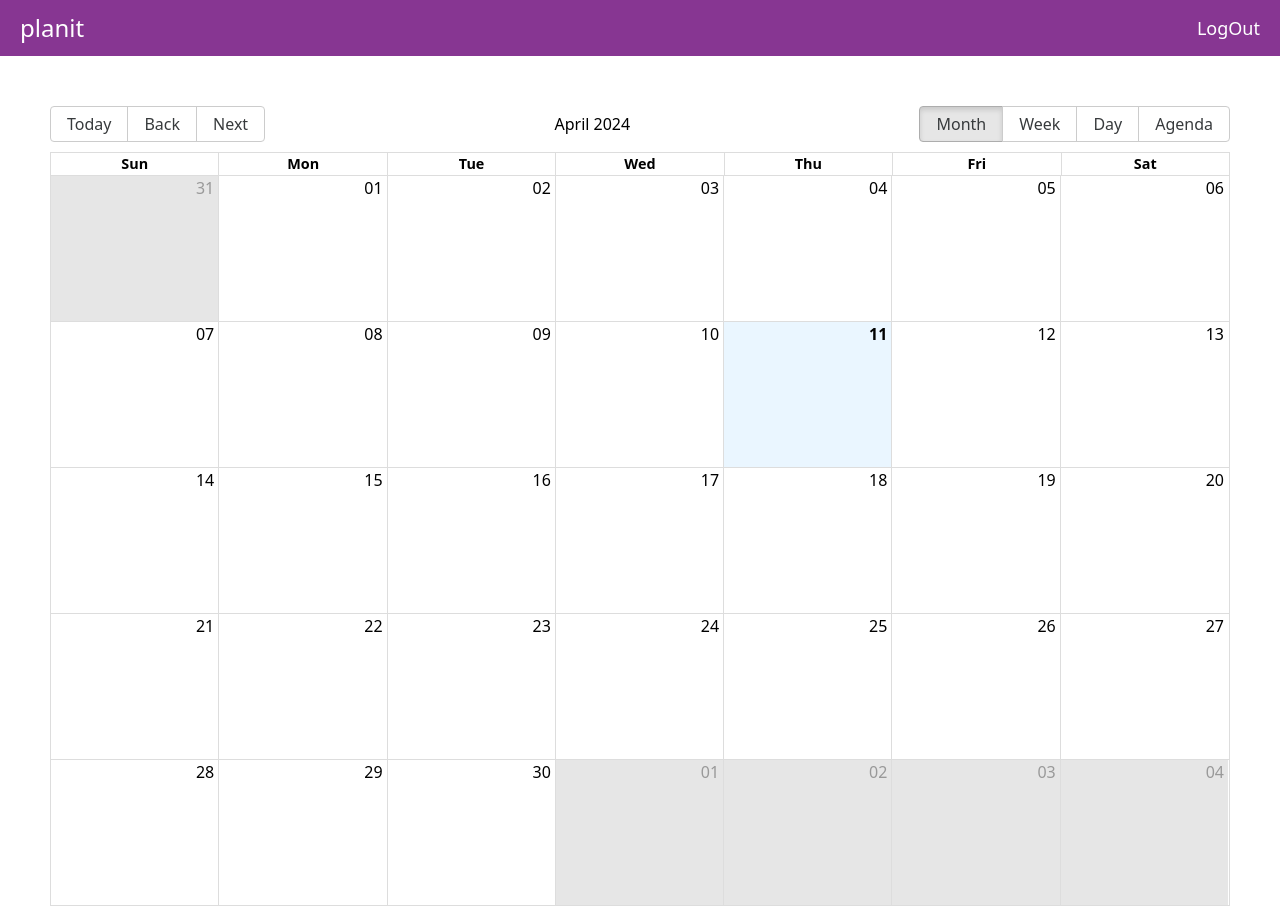
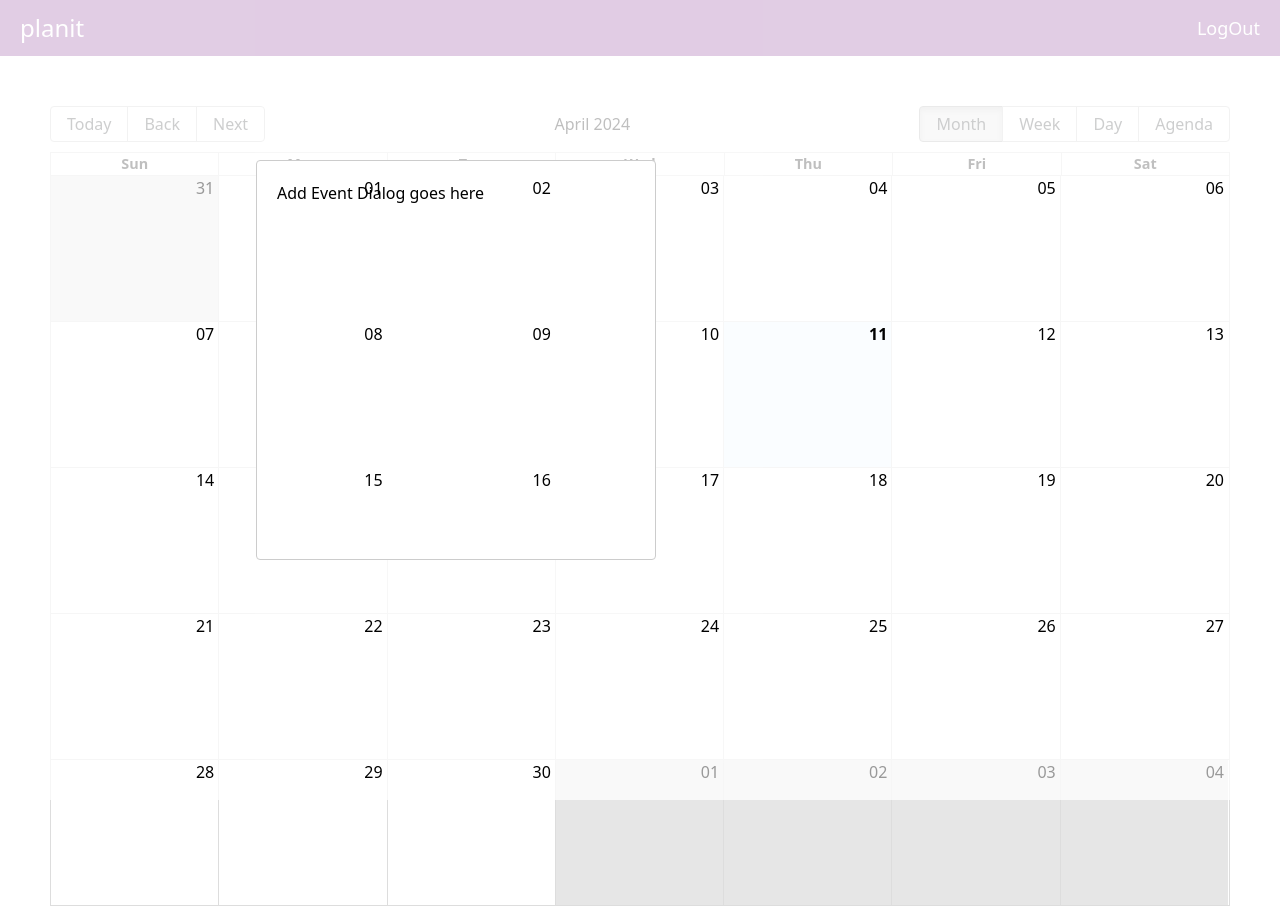
Before and after one commit to DianaDzakah/planit, a React (Create React App) app in the folder frontend/: page /Calendar in a window 1280 px wide. Built offline with nearby package versions, Linux system fonts and the light colour scheme.

Commit message:
Co-authored-by: mickeymond@gmail.com <mickeymond@gmail.com>

```diff
--- a/frontend/package.json
+++ b/frontend/package.json
@@ -9,6 +9,7 @@
     "react": "^18.2.0",
     "react-big-calendar": "^1.11.3",
     "react-dom": "^18.2.0",
+    "react-modal": "^3.16.1",
     "react-scripts": "5.0.1",
     "web-vitals": "^2.1.4"
   },
--- /dev/null
+++ b/frontend/src/components/add-event/index.jsx
@@ -0,0 +1,7 @@
+export default function AddEvent() {
+	return (
+		<>
+			<p>Add Event Dialog goes here</p>
+		</>
+	);
+}
--- a/frontend/src/pages/calendar/index.jsx
+++ b/frontend/src/pages/calendar/index.jsx
@@ -1,28 +1,57 @@
-import React from 'react';
-import { Calendar, momentLocalizer } from 'react-big-calendar';
-import moment from 'moment';
-import 'react-big-calendar/lib/css/react-big-calendar.css';
+import React from "react";
+import { Calendar, momentLocalizer } from "react-big-calendar";
+import Modal from "react-modal";
+import moment from "moment";
+import "react-big-calendar/lib/css/react-big-calendar.css";
 import styles from "./index.module.css"; // Import CSS module
+import AddEvent from "../../components/add-event";
 
 const localizer = momentLocalizer(moment);
 
-const MyCalendar = ({ events }) => (
+const MyCalendar = ({ events }) => {
+	const [modalIsOpen, setIsOpen] = React.useState(true);
+
+	return (
 		<>
-    <nav className={styles.nav}> {/* Apply CSS styles */}
-      <a href='/calendar' className={styles.planit}>planit</a>
-      <a className={styles.link} href='/login'>LogOut</a>
+			<nav className={styles.nav}>
+				{" "}
+				{/* Apply CSS styles */}
+				<a href="/calendar" className={styles.planit}>
+					planit
+				</a>
+				<a className={styles.link} href="/login">
+					LogOut
+				</a>
 			</nav>
 
-    <div  style={{ height: '800px' }}>
+			<Modal
+				style={{
+					content: {
+						width: "400px",
+						height: "400px",
+						top: "20%",
+						left: "20%",
+					},
+					overlay: {
+						opacity: 1,
+					},
+				}}
+				isOpen={modalIsOpen}
+			>
+				<AddEvent />
+			</Modal>
+
+			<div style={{ height: "800px" }}>
 				<Calendar
 					localizer={localizer}
 					events={events}
 					startAccessor="start"
 					endAccessor="end"
-        style={{ margin: '50px' }}
+					style={{ margin: "50px" }}
 				/>
 			</div>
 		</>
 	);
+};
 
 export default MyCalendar;
```
Also changed, not shown: 1 other file (tests, documents, lock files or other folders). Lines whose indentation alone changed are shown as unchanged.
